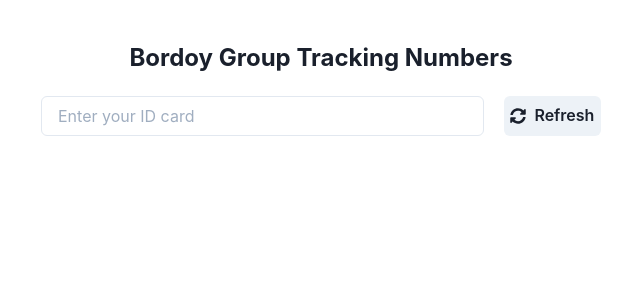
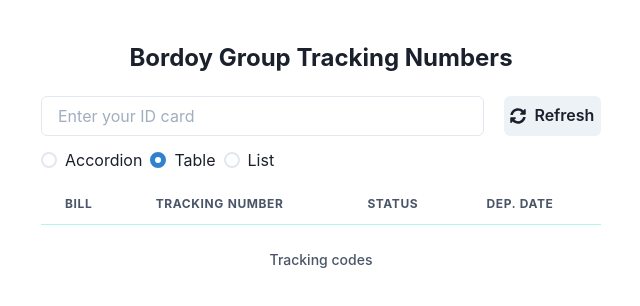
Before and after one commit to disnelrr/bordoy, a React (Create React App) app: page / in a window 1280 px wide. Shown: the top 306 px of the page, without its empty margins (319-959 px from the left). Built offline with nearby package versions, Linux system fonts and the light colour scheme.

Commit message:
Added Table formatter

```diff
--- /dev/null
+++ b/src/AccordionFormatter.js
@@ -0,0 +1,40 @@
+import {
+  Accordion,
+  AccordionButton,
+  AccordionIcon,
+  AccordionItem,
+  AccordionPanel,
+} from "@chakra-ui/accordion";
+import { Box, Text } from "@chakra-ui/layout";
+
+const AccordionFormatter = ({ elements }) => {
+  return (
+    <Accordion py={8}>
+      {elements.map((parcel, index) => {
+        return (
+          <AccordionItem key={index}>
+            <Text color={parcel.depdate ? "green" : null} fontWeight='bold'>
+              <AccordionButton>
+                <Box flex='1' textAlign='left'>
+                  {parcel.hbl} - <span fontWeight='bold'>{parcel.noorder}</span>
+                </Box>
+                <AccordionIcon />
+              </AccordionButton>
+            </Text>
+            <AccordionPanel pb={4}>
+              <Box>Status: {parcel.status}</Box>
+              <Box>
+                Departure Date:{" "}
+                {parcel.depdate
+                  ? parcel.depdate
+                  : "No departed date yet for this item!"}
+              </Box>
+            </AccordionPanel>
+          </AccordionItem>
+        );
+      })}
+    </Accordion>
+  );
+};
+
+export default AccordionFormatter;
--- a/src/App.js
+++ b/src/App.js
@@ -1,25 +1,36 @@
 import { Button } from "@chakra-ui/button";
-import { Flex, Text } from "@chakra-ui/layout";
+import { Flex, Stack, Text } from "@chakra-ui/layout";
 import { Box } from "@chakra-ui/layout";
 import { FaSyncAlt } from "react-icons/fa";
 import "./App.css";
 import {
-  Accordion,
-  AccordionButton,
-  AccordionIcon,
-  AccordionItem,
-  AccordionPanel,
   Alert,
   AlertTitle,
   ChakraProvider,
   Input,
+  Radio,
+  RadioGroup,
 } from "@chakra-ui/react";
 import { useState } from "react";
+import AccordionFormatter from "./AccordionFormatter";
+import TableFormatter from "./TableFormatter";
+
+const ContentDisplay = ({ view, elements }) => {
+  switch (view) {
+    case "accordion":
+      return <AccordionFormatter elements={elements} />;
+    case "table":
+      return <TableFormatter elements={elements} />;
+    default:
+      return <Alert>List not implemented yet!</Alert>;
+  }
+};
 
 function App() {
   const [data, setData] = useState(false);
   const [idCard, setIdCard] = useState("");
   const [status, setStatus] = useState("");
+  const [view, setView] = useState("table");
 
   const fetchData = () => {
     setStatus("Fetching data...");
@@ -66,32 +77,14 @@ function App() {
             <AlertTitle>{status}</AlertTitle>
           </Alert>
         ) : null}
-        <Accordion py={8}>
-          {elements.map((parcel, index) => {
-            return (
-              <AccordionItem key={index}>
-                <Text color={parcel.depdate ? "green" : null} fontWeight='bold'>
-                  <AccordionButton>
-                    <Box flex='1' textAlign='left'>
-                      {parcel.hbl} -{" "}
-                      <span fontWeight='bold'>{parcel.noorder}</span>
-                    </Box>
-                    <AccordionIcon />
-                  </AccordionButton>
-                </Text>
-                <AccordionPanel pb={4}>
-                  <Box>Status: {parcel.status}</Box>
-                  <Box>
-                    Departure Date:{" "}
-                    {parcel.depdate
-                      ? parcel.depdate
-                      : "No departed date yet for this item!"}
-                  </Box>
-                </AccordionPanel>
-              </AccordionItem>
-            );
-          })}
-        </Accordion>
+        <RadioGroup onChange={setView} value={view} my={3}>
+          <Stack direction='row'>
+            <Radio value='accordion'>Accordion</Radio>
+            <Radio value='table'>Table</Radio>
+            <Radio value='list'>List</Radio>
+          </Stack>
+        </RadioGroup>
+        <ContentDisplay view={view} elements={elements} />
       </Box>
     </ChakraProvider>
   );
--- /dev/null
+++ b/src/TableFormatter.js
@@ -0,0 +1,44 @@
+import {
+  Table,
+  Thead,
+  Tbody,
+  Tr,
+  Th,
+  Td,
+  TableCaption,
+  Text,
+} from "@chakra-ui/react";
+
+const TableFormatter = ({ elements }) => {
+  return (
+    <Table variant='striped' colorScheme='teal'>
+      <TableCaption>Tracking codes</TableCaption>
+      <Thead>
+        <Tr>
+          <Th>Bill</Th>
+          <Th>Tracking Number</Th>
+          <Th>Status</Th>
+          <Th>Dep. date</Th>
+        </Tr>
+      </Thead>
+      <Tbody>
+        {elements.map((parcel, index) => {
+          return (
+            <Tr key={index}>
+              <Td>{parcel.noorder}</Td>
+              <Td>{parcel.hbl}</Td>
+              <Td>
+                <Text color={parcel.depdate ? "green" : null} fontWeight='bold'>
+                  {parcel.status}
+                </Text>
+              </Td>
+              <Td>{parcel.depdate}</Td>
+            </Tr>
+          );
+        })}
+      </Tbody>
+    </Table>
+  );
+};
+
+export default TableFormatter;
```
